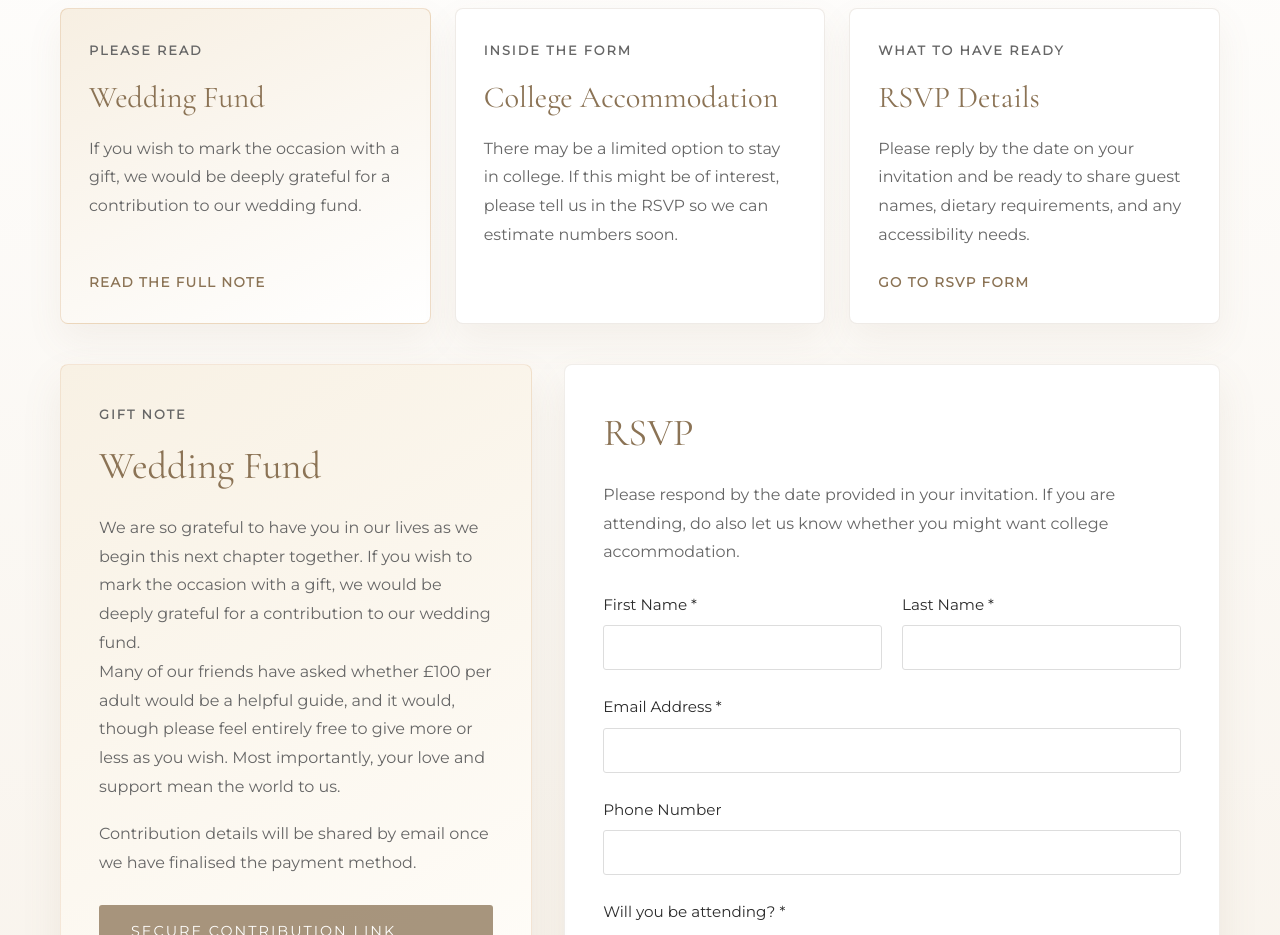
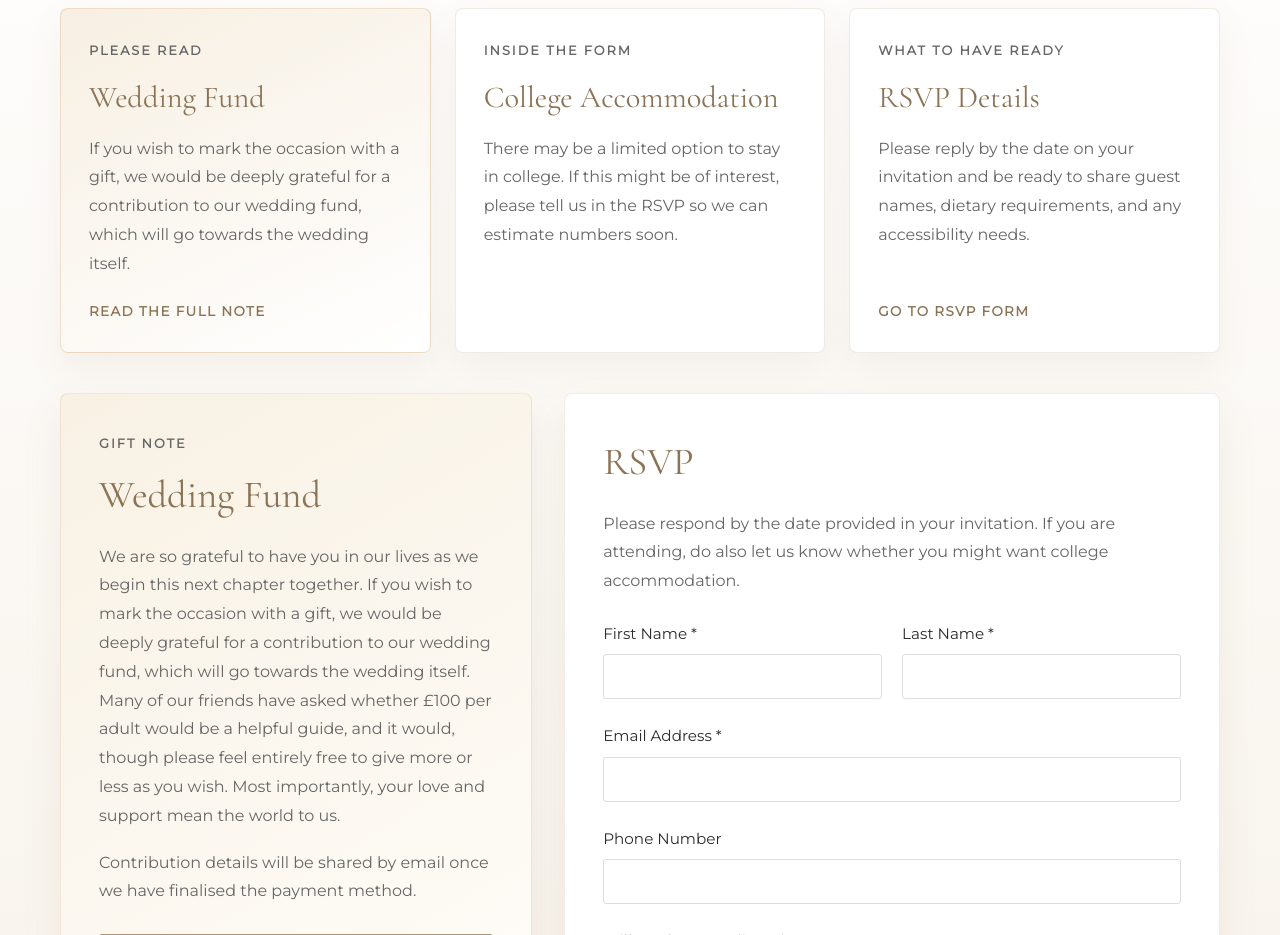
Before and after one commit to arshamnk/shabnam-arsham-wedding, a plain HTML site: page index.html in a window 1280 px wide. Shown: the part 2700-3635 px from the top of the page. Drawn offline with nearby package versions, Linux system fonts and the light colour scheme.

Commit message:
Clarify wedding fund wording

```diff
--- a/index.html
+++ b/index.html
@@ -74,7 +74,7 @@
                 <article class="rsvp-card rsvp-card-emphasis">
                     <p class="card-eyebrow">Please Read</p>
                     <h3>Wedding Fund</h3>
-                    <p>If you wish to mark the occasion with a gift, we would be deeply grateful for a contribution to our wedding fund.</p>
+                    <p>If you wish to mark the occasion with a gift, we would be deeply grateful for a contribution to our wedding fund, which will go towards the wedding itself.</p>
                     <a href="#wedding-fund-note" class="card-link">Read The Full Note</a>
                 </article>
                 <article class="rsvp-card">
@@ -94,7 +94,7 @@
                 <aside class="rsvp-note-panel" id="wedding-fund-note">
                     <p class="panel-eyebrow">Gift Note</p>
                     <h3 class="panel-title">Wedding Fund</h3>
-                    <p>We are so grateful to have you in our lives as we begin this next chapter together. If you wish to mark the occasion with a gift, we would be deeply grateful for a contribution to our wedding fund.</p>
+                    <p>We are so grateful to have you in our lives as we begin this next chapter together. If you wish to mark the occasion with a gift, we would be deeply grateful for a contribution to our wedding fund, which will go towards the wedding itself.</p>
                     <p>Many of our friends have asked whether £100 per adult would be a helpful guide, and it would, though please feel entirely free to give more or less as you wish. Most importantly, your love and support mean the world to us.</p>
                     <p class="panel-note">Contribution details will be shared by email once we have finalised the payment method.</p>
                     <div class="panel-actions">
```
